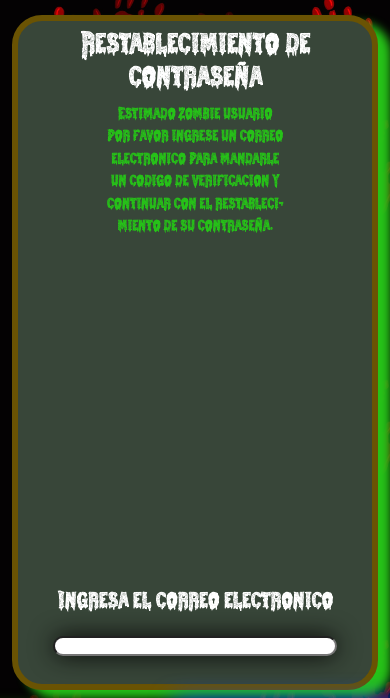
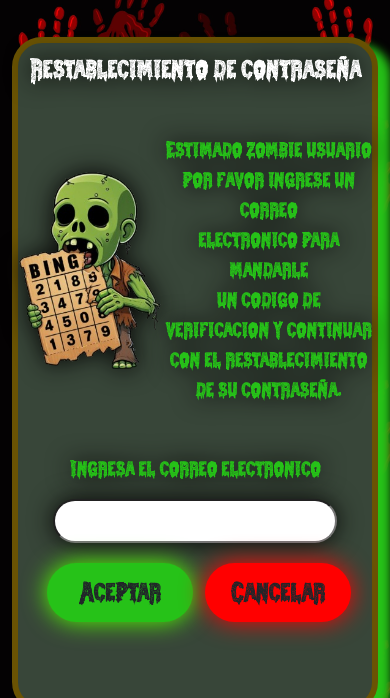
Before and after one commit to brayancortes22/zombie-bingo, a PHP site: page /zombie-plash/html/restablecimientoContra.html in a window 390 px wide; the page is wider, and only the part inside the window is pictured. Shown: the top 698 px of that part. Run offline with PHP 8.4, Linux system fonts and the light colour scheme.

Commit message:
responsive hecho

```diff
--- a/zombie-plash/css/restablecimientoContra.css
+++ b/zombie-plash/css/restablecimientoContra.css
@@ -22,48 +22,76 @@
 
 }
 
+.dos{
+    width: 100%;
+    height: 100%;
+    display: flex;
+
+}
 .titulo{
     font-size: 30px;
     text-align: center;
     color: white;
     font-family: 'Franklin Gothic Medium', 'Arial Narrow', Arial, sans-serif;
     margin-top: 2%;
+    filter: drop-shadow(0px 0px 12px rgb(7, 7, 6));
+
 
     width: 100%;
 }
 .texto{
-    width: 50%;
-    font-size: 30px;
+    width: 80%;
+    font-size: 23px;
+    text-align: center;
+    height: 100%;
+    width: 100%;
+    display: flex;
+    justify-content: center;
+    align-items: center;
     color:#26c218;
-    text-align: center;
+    filter: drop-shadow(0px 0px 12px rgb(7, 7, 6));
 
+
+
+}
+.todo{
+    height: 55%;
+    width: 100%;
+    display: flex;
+    justify-content: center;
+}
+.zombieverde{
+    filter: drop-shadow(0px 0px 12px rgb(7, 7, 6));
 
 }
 .ingresar{
     color:#26c218;
-    height: 10%;
+    height: 13%;
     width: 100%;
     text-align: center;
-    font-size: 35px;
+    font-size: 20px;
     font-family: 'Franklin Gothic Medium', 'Arial Narrow', Arial, sans-serif;
+    filter: drop-shadow(0px 0px 12px rgb(7, 7, 6));
+
 }
 .tx{
-    height: 20%;
+    height: 30%;
     width: 80% !important;
     border-radius: 50px;
     filter: drop-shadow(0px 0px 12px rgb(7, 7, 6));
     font-size: 30px;
     color: #26c218;
-    margin-top: 5%;
+    margin-top: 2%;
 
 }
 .largo{
     display: flex;
     flex-direction: row;
-    height: 8%;
+    height: 7%;
     position: absolute;
     width: 50%;
-    margin-top: 9%;
+    margin-top: 4.6%;
+
 }
 .cancelar{
     width: 20%;
@@ -80,6 +108,7 @@
     background-color: #26c218 !important;
     filter: drop-shadow(0px 0px 12px rgb(81, 255, 0));
 
+
 }
 .btn{
     border: none;
@@ -94,19 +123,25 @@ img{
 
 }
 .zombie2{
-   height: 40vh;
+   height: 53vh;
    width: 15%;
    margin-right: 4%;
    filter: drop-shadow(0px 0px 12px rgb(81, 255, 0));
+   display: flex;
+   justify-content: center;
+   align-items: center;
 }
 .tamaño{
     height: 100%;
 }
 .zombie3{
-    height: 40vh;
+    height: 50vh;
     width: 15%;
     margin-left: 4%;
     filter: drop-shadow(0px 0px 12px rgb(0, 72, 255));
+    display: flex;
+    justify-content: center;
+    align-items: center;
 
 }
 .tamaño3{
@@ -161,8 +196,6 @@ form{
          height: 100vh;
          display: flex;
          align-items: start;
-
-
      }
      .cuadro{
          border: solid 6px #6a5303;
@@ -174,76 +207,96 @@ form{
          display: flex;
          align-items: center;
          flex-direction: column;
-         margin-top: 4%;
+         margin-top: 10%;
 
 
      }
 
+     .dos{
+         width: 100%;
+         height: 100%;
+         display: flex;
+
+     }
      .titulo{
-         font-size: 30px;
+         font-size: 25px;
          text-align: center;
          color: white;
          font-family: 'Franklin Gothic Medium', 'Arial Narrow', Arial, sans-serif;
          margin-top: 2%;
-
+         filter: drop-shadow(0px 0px 12px rgb(7, 7, 6));
          width: 100%;
      }
      .texto{
+         width: 80%;
+         font-size: 20px;
+         text-align: center;
          height: 100%;
-         width: 50%;
-         font-size: 15px;
-         color:#26c218;
-         text-align: center;
+         width: 100%;
          display: flex;
          justify-content: center;
-         text-align: center;
-         overflow: hidden;
+         align-items: center;
+         color:#26c218;
+         filter: drop-shadow(0px 0px 12px rgb(7, 7, 6));
+     }
+     .todo{
+         height: 55%;
+         width: 100%;
+         display: flex;
+         justify-content: center;
+     }
+     .zombieverde{
+         height: 100%;
+         width: 100%;
+         display: flex;
+         justify-content: center;
+         align-items: center;
+
 
      }
      .ingresar{
-         color:#ffffff;
-         height: 10%;
+         color:#26c218;
+         height: 13%;
          width: 100%;
          text-align: center;
-         font-size: 22px;
+         font-size: 20px;
          font-family: 'Franklin Gothic Medium', 'Arial Narrow', Arial, sans-serif;
+         filter: drop-shadow(0px 0px 12px rgb(7, 7, 6));
+
      }
      .tx{
          height: 20%;
          width: 80% !important;
          border-radius: 50px;
          filter: drop-shadow(0px 0px 12px rgb(7, 7, 6));
-         font-size: 16px;
+         font-size: 30px;
          color: #26c218;
-         margin-top: 12%;
+         margin-top: 4%;
 
      }
      .largo{
          display: flex;
-         height: 8%;
+         height: 7%;
          width: 100%;
-
+         margin-top: 20%;
          justify-content: center;
-         align-items: center;
-         margin-top: 36%;
+         margin-right: 20%;
 
      }
      .cancelar{
-         width: 60%;
-         border-radius: 10px;
+         width: 100%;
+         border-radius: 30px;
          background-color: red;
          filter: drop-shadow(0px 0px 12px rgb(255, 0, 0));
-         display: flex;
-         justify-content: center;
-         align-items: center;
-         margin-right: 22%;
+         margin-left: 3%;
 
       }
      .Aceptar{
-         width: 69%;
-         border-radius: 10px;
+         width: 100%;
+         border-radius: 30px;
          background-color: #26c218 !important;
          filter: drop-shadow(0px 0px 12px rgb(81, 255, 0));
+
 
      }
      .btn{
@@ -251,34 +304,33 @@ form{
          height: 100%;
          width: 100%;
          border-radius: 30px ;
-         font-size: 34PX;
+         font-size: 25PX !important;
      }
 
      img{
-         height: 100%
+         height: 55%
 
      }
      .zombie2{
-        height: 13vh;
-        width: 5%;
+        height: 53vh;
+        width: 15%;
         margin-right: 4%;
         filter: drop-shadow(0px 0px 12px rgb(81, 255, 0));
-        position: absolute;
-        left: -24%;
-        bottom: 2%;
-
+        display: flex;
+        justify-content: center;
+        align-items: center;
      }
      .tamaño{
          height: 100%;
-         position: absolute;
      }
      .zombie3{
-         height: 16vh;
+         height: 50vh;
          width: 15%;
          margin-left: 4%;
          filter: drop-shadow(0px 0px 12px rgb(0, 72, 255));
-         position: absolute;
-         bottom: 1%;
+         display: flex;
+         justify-content: center;
+         align-items: center;
 
      }
      .tamaño3{
@@ -294,6 +346,7 @@ form{
      .zombie{
          height: 100%;
          width: 50%;
+
          display: flex;
          align-items: start;
          justify-content: center;
@@ -303,7 +356,7 @@ form{
          height: 100vh;
          width: 100%;
          justify-content: center;
-         margin-top: 8%;
+         margin-top: 4%;
          flex-direction: row;
      }
 
@@ -324,7 +377,6 @@ form{
          background-color: #ff0000;
          color:aliceblue;
      }
-     .strong{
-        font-size: 2px;
-     }
+
+
 }
--- a/zombie-plash/html/restablecimientoContra.html
+++ b/zombie-plash/html/restablecimientoContra.html
@@ -17,21 +17,31 @@
 </head>
 <body>
     <div class="container-fluid">
+        <!-- <div class="zombie2">
+            <iframe src="https://lottie.host/embed/751e8c6f-ff70-4363-9e44-c27542c63b26/qDaxmBsmHg.json" frameborder="0" class="tamaño"></iframe>
+        </div> -->
         <div class="cuadro">
            <div class="titulo">
-            <h1><strong>Restablecimiento de contraseña</strong></h1>
+               <strong>Restablecimiento de contraseña</strong>
             </div>
+                <div class="todo">
+                    <div class="zombieverde">
+                        <img src="../img/image-removebg-preview.png" alt="">
+                    </div>
+                    <div class="derecha">
                         <div class="texto">
-                <p><strong>Estimado zombie usuario <br>
+                            <strong>Estimado zombie usuario <br>
                                 por favor ingrese un correo <br>
                                 electronico para mandarle<br>
-                 un codigo de verificacion y continuar con el restableci-
-                 <br>miento de su contraseña.</strong></p>
+                                un codigo de verificacion y continuar con el restablecimiento de su contraseña.</strong></p>
                         </div>
+                    </div>
+                </div>
+                <div class="ingresar"><strong>Ingresa el correo electronico</strong></div>
+                <div class="dos">
                     <form id="for" method="POST">
-                <div class="ingresar"><strong>Ingresa el correo electronico</strong></div>
                         <input type="email" name="email" class="tx" required>
-                <div class="largo"><br>
+                        <div class="largo">
                             <div class="Aceptar">
                                 <button class="btn success" type="submit"><strong>Aceptar</strong></button>
                             </div>
@@ -40,19 +50,13 @@
                                     <button class="btn success" type="button"><strong>Cancelar</strong></button>
                                 </a>
                             </div>
+                        </div>
                     </form>
-                        <div class="zombie">
-                            <img src="../img/image-removebg-preview.png" alt="">
                 </div>
             </div>
-        </div>
-
-        <div class="zombie2">
-            <iframe src="https://lottie.host/embed/751e8c6f-ff70-4363-9e44-c27542c63b26/qDaxmBsmHg.json" class="tamaño"></iframe>
-        </div>
-            <div class="zombie3">
+            <!-- <div class="zombie3">
                 <iframe src="https://lottie.host/embed/39fb0ebe-f2f7-49aa-9987-6535a7ecec25/4pmyl5JGpr.json" class="tamaño3"></iframe>
-            </div>
+            </div> -->
     </div>
     <script src="../email/email.js"></script>
 </body>
```
Lines whose indentation alone changed are shown as unchanged.
